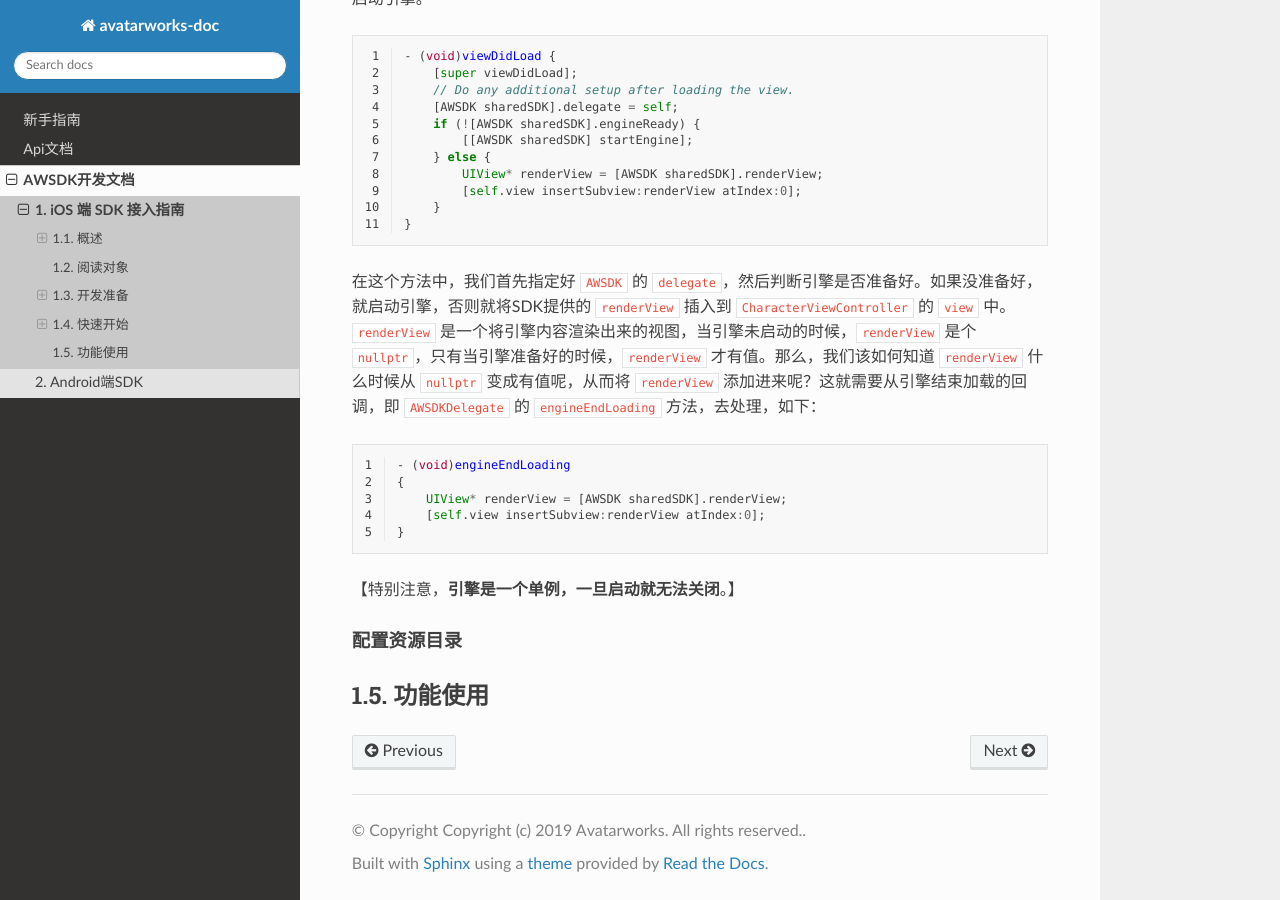
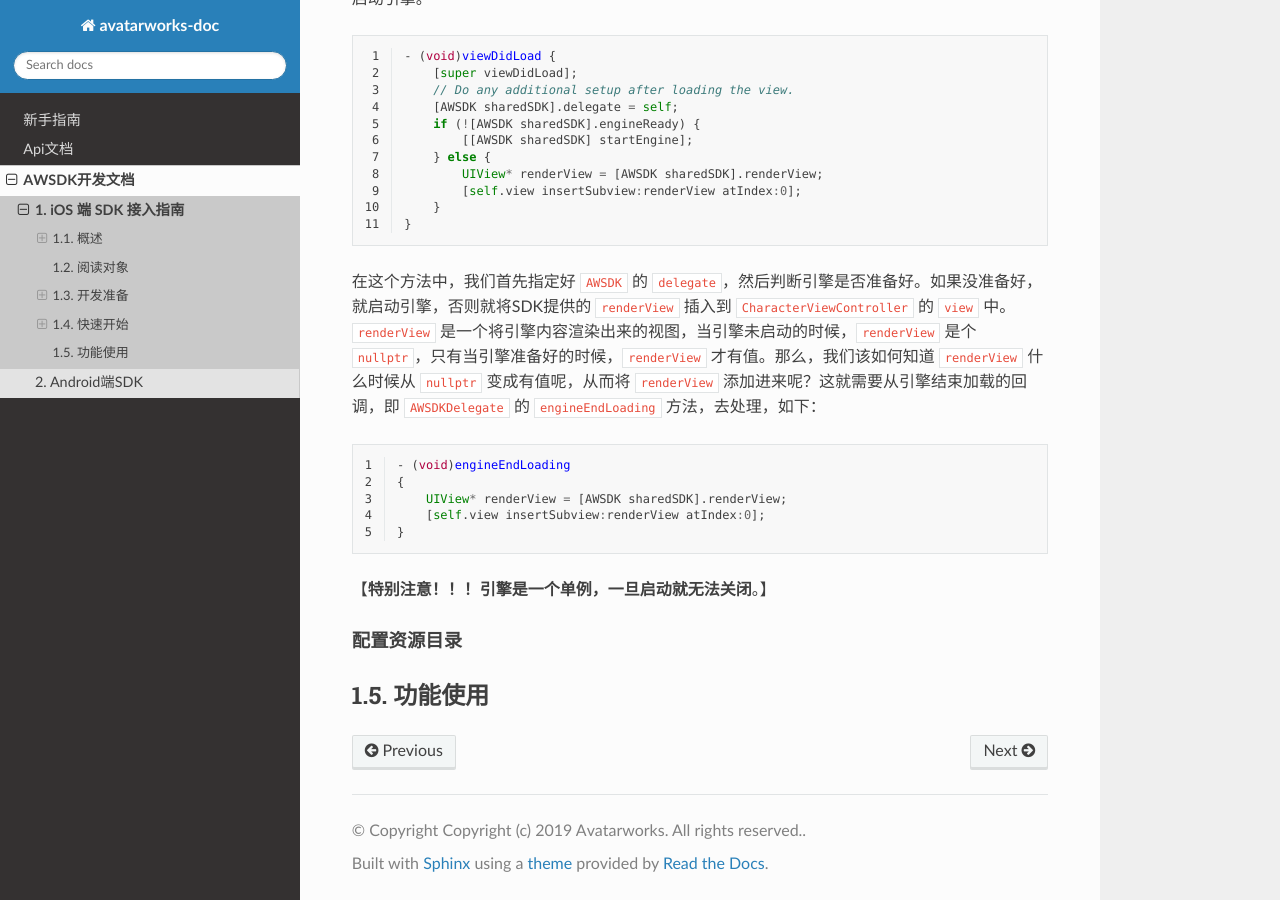
Before and after one commit to avatarworks/doc, a Sphinx documentation site: the page built from source/awsdk/ios.rst, in a window 1280 px wide and 900 px high, scrolled down 4007 px. Built offline with Sphinx 7.4.7 and the Read the Docs theme 2.0.0, drawn with Linux system fonts in a browser that asks for light colours.

Commit message:
Update ios.rst

```diff
--- a/source/awsdk/ios.rst
+++ b/source/awsdk/ios.rst
@@ -153,7 +153,7 @@ SDK需要取得有效的license文件才可以使用，为此，我们可以在
        [self.view insertSubview:renderView atIndex:0];
    }
 
-【特别注意，**引擎是一个单例，一旦启动就无法关闭**。】
+【**特别注意！！！引擎是一个单例，一旦启动就无法关闭**。】
 
 配置资源目录
 ^^^^^^^^^
```
